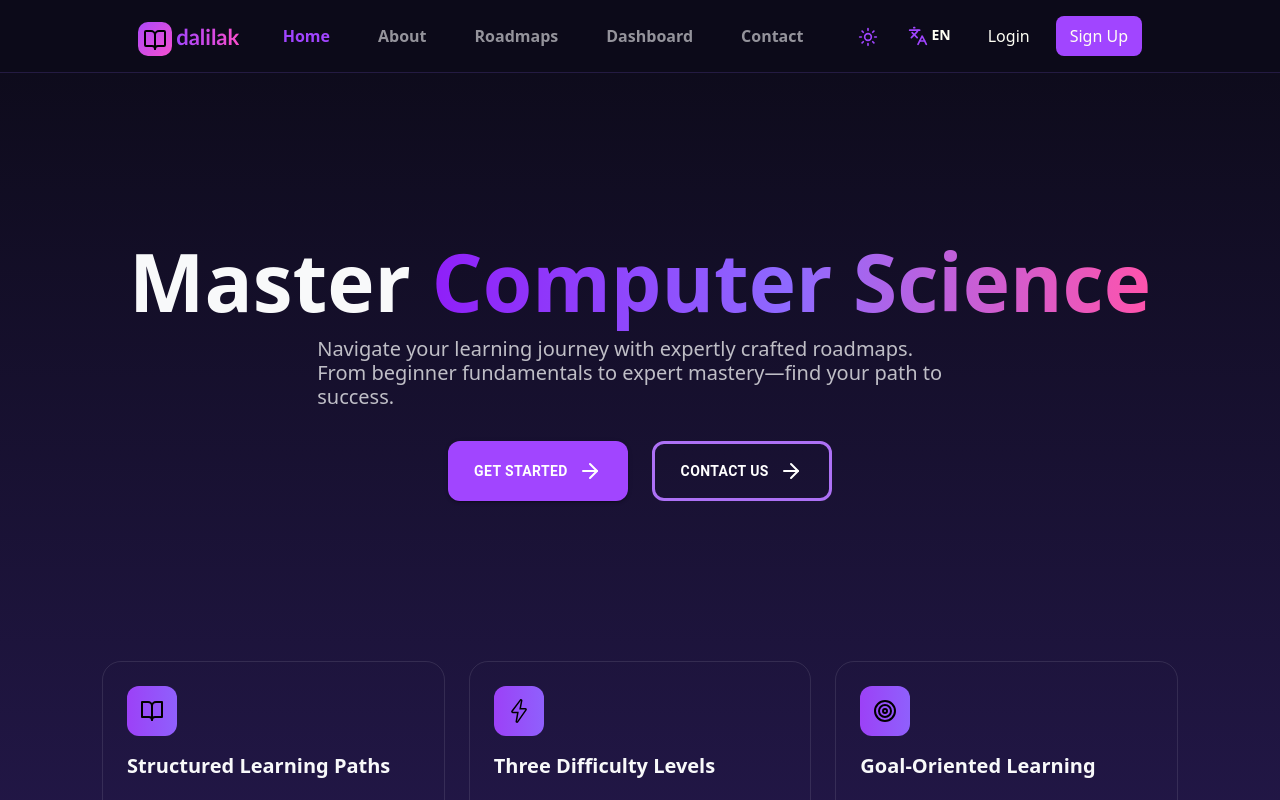
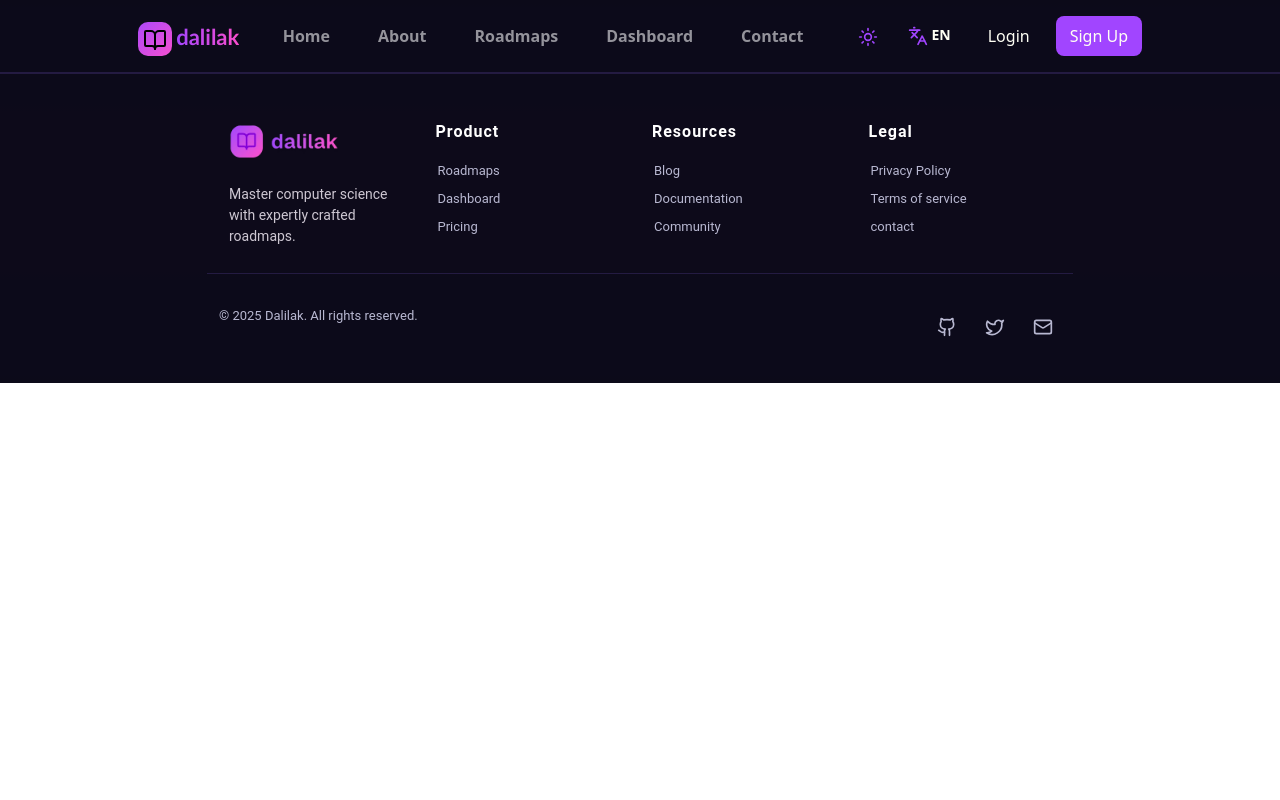
Before and after one commit to Ahmedelsharawy9520002/Dalilak, a React (Vite) app: page / in a window 1280 px wide. Shown: the top 800 px of the page. Built offline with nearby package versions, Linux system fonts and the light colour scheme.

Commit message:
شرح التغييرات اللي عملتها

```diff
--- a/src/App.jsx
+++ b/src/App.jsx
@@ -14,8 +14,7 @@ function App() {
     <>
       <Navbar />
       <Routes>
-        {/* <Route path="/Dalilak" element={<Home />} /> */}
-        <Route path="/" element={<Home />} />
+        <Route path="/Dalilak" element={<Home />} />
         <Route path="/About" element={<About />} />
         <Route path="/Contact" element={<Contact />} />
         <Route path="/Roadmaps" element={<Roadmaps />} />
--- a/src/components/Dashboard.jsx
+++ b/src/components/Dashboard.jsx
@@ -9,6 +9,7 @@ function Dashboard() {
     <div className="dashboard-container">
 
        <div className="top-container d-flex justify-content-between  mb-5 rounded-4 shadow  ">
+
           <div >
             <h1 className="welcome-title">Welcome back, Learner</h1>
             <p className="welcome-sub">
--- a/src/components/Navbar.jsx
+++ b/src/components/Navbar.jsx
@@ -19,7 +19,7 @@ function Navbar() {
 
           <div className="d-flex gap-5 navbar navbarwords ">
             <div>
-              <NavLink to="/" className={({ isActive }) => isActive ? "active-link" : ""} >
+              <NavLink to="/Dalilak" className={({ isActive }) => isActive ? "active-link" : ""} >
                 Home
               </NavLink>
             </div>
```
